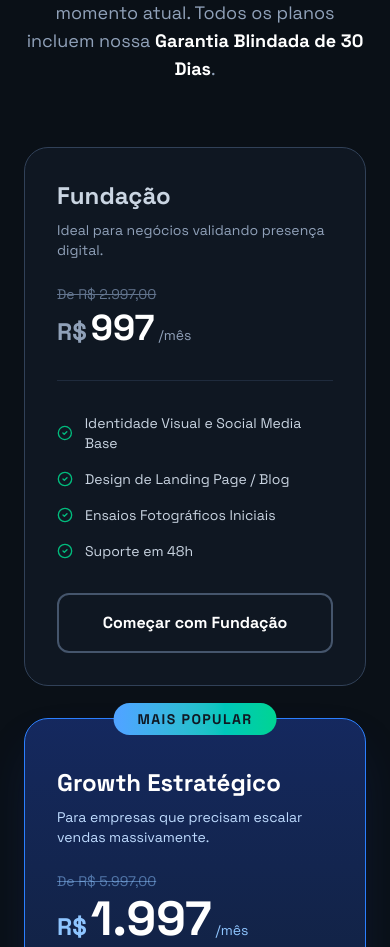
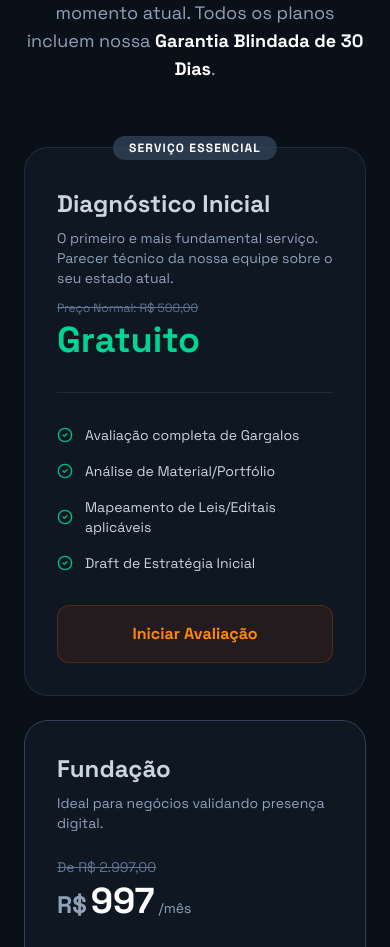
Before and after one commit to urbanamenteproducoes/f-laure-diagnostic, a React (Vite) app: page / in a window 390 px wide. Shown: the part 6400-7347 px from the top of the page. Built offline with nearby package versions, Linux system fonts and the light colour scheme.

Commit message:
feat(diagnostics): Adds Strategic Diagnostic free service to Plans and Portfolio field to Quiz

```diff
--- a/src/components/LandingPage.tsx
+++ b/src/components/LandingPage.tsx
@@ -292,7 +292,37 @@ export default function LandingPage({ onStart, onAdmin }: Props) {
               Escolha a estrutura ideal para o seu momento atual. Todos os planos incluem nossa <span className="text-white font-bold">Garantia Blindada de 30 Dias</span>.
             </p>
 
-            <div className="grid grid-cols-1 md:grid-cols-3 gap-8 w-full items-center">
+            <div className="grid grid-cols-1 lg:grid-cols-4 gap-6 w-full items-start">
+
+              {/* PLANO GRATUITO: DIAGNÓSTICO E PARECER */}
+              <div className="bg-slate-800/30 border border-slate-700/50 rounded-3xl p-8 flex flex-col h-full relative">
+                 <div className="absolute top-0 left-1/2 -translate-x-1/2 -translate-y-1/2 bg-slate-700/80 text-white text-xs font-bold uppercase tracking-widest px-4 py-1 rounded-full whitespace-nowrap">
+                  Serviço Essencial
+                </div>
+                <h3 className="text-2xl font-bold text-slate-300 mb-2 mt-2">Diagnóstico Inicial</h3>
+                <p className="text-slate-400 text-sm mb-6 h-12">O primeiro e mais fundamental serviço. Parecer técnico da nossa equipe sobre o seu estado atual.</p>
+                <div className="mb-8 border-b border-slate-700/50 pb-8 mt-auto">
+                  <p className="text-slate-500 line-through text-xs mb-1">Preço Normal: R$ 500,00</p>
+                  <p className="text-emerald-400 text-4xl font-black">
+                    Gratuito
+                  </p>
+                </div>
+                <ul className="flex flex-col gap-4 mb-8">
+                  {['Avaliação completa de Gargalos', 'Análise de Material/Portfólio', 'Mapeamento de Leis/Editais aplicáveis', 'Draft de Estratégia Inicial'].map((ft, i) => (
+                    <li key={i} className="flex items-center gap-3 text-slate-300 text-sm">
+                      <CheckCircle2 className="w-4 h-4 text-emerald-500 flex-shrink-0" /> {ft}
+                    </li>
+                  ))}
+                </ul>
+                <button
+                  onClick={() => {
+                    trackConversion('Diagnostico CTA');
+                  }}
+                  className="w-full py-4 rounded-xl bg-orange-600/10 text-orange-400 border border-orange-500/20 font-bold hover:bg-orange-600/20 hover:border-orange-500/50 transition-colors mt-auto"
+                >
+                  Iniciar Avaliação
+                </button>
+              </div>
               {/* PLANO BASIC */}
               <div className="bg-slate-800/30 border border-slate-700 rounded-3xl p-8 flex flex-col">
                 <h3 className="text-2xl font-bold text-slate-300 mb-2">Fundação</h3>
--- a/src/data/quizSteps.ts
+++ b/src/data/quizSteps.ts
@@ -35,6 +35,12 @@ export const quizSteps: QuizStep[] = [
         label: 'Qual é o seu principal produto ou serviço?',
         type: 'text',
         placeholder: 'ex: Software SaaS, Consultoria, Roupas'
+      },
+      {
+        id: 'portfolio_links',
+        label: 'Links Importantes (Portfólios, Vídeos, Drive, Materiais Anteriores)',
+        type: 'text',
+        placeholder: 'Cole aqui os links para analisarmos seu histórico (Opcional)'
       }
     ]
   },
```
